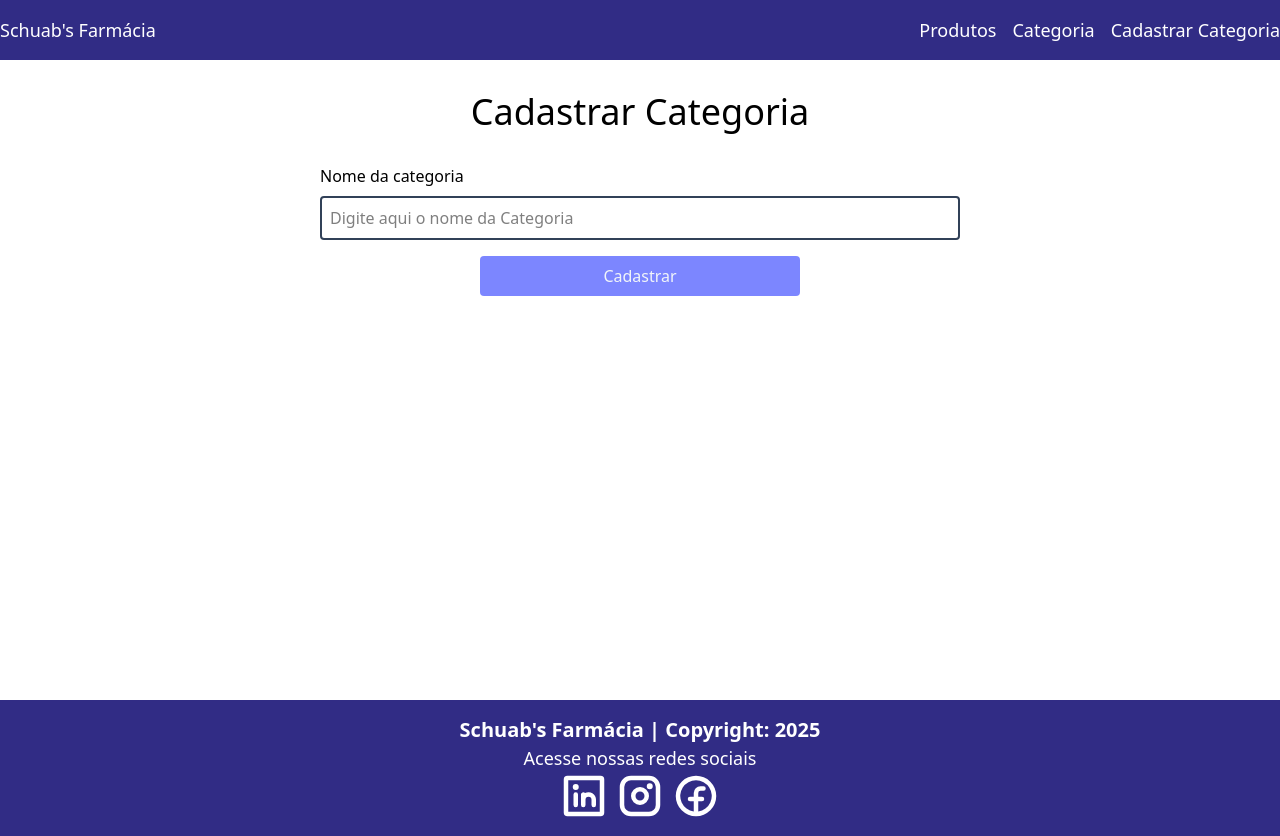
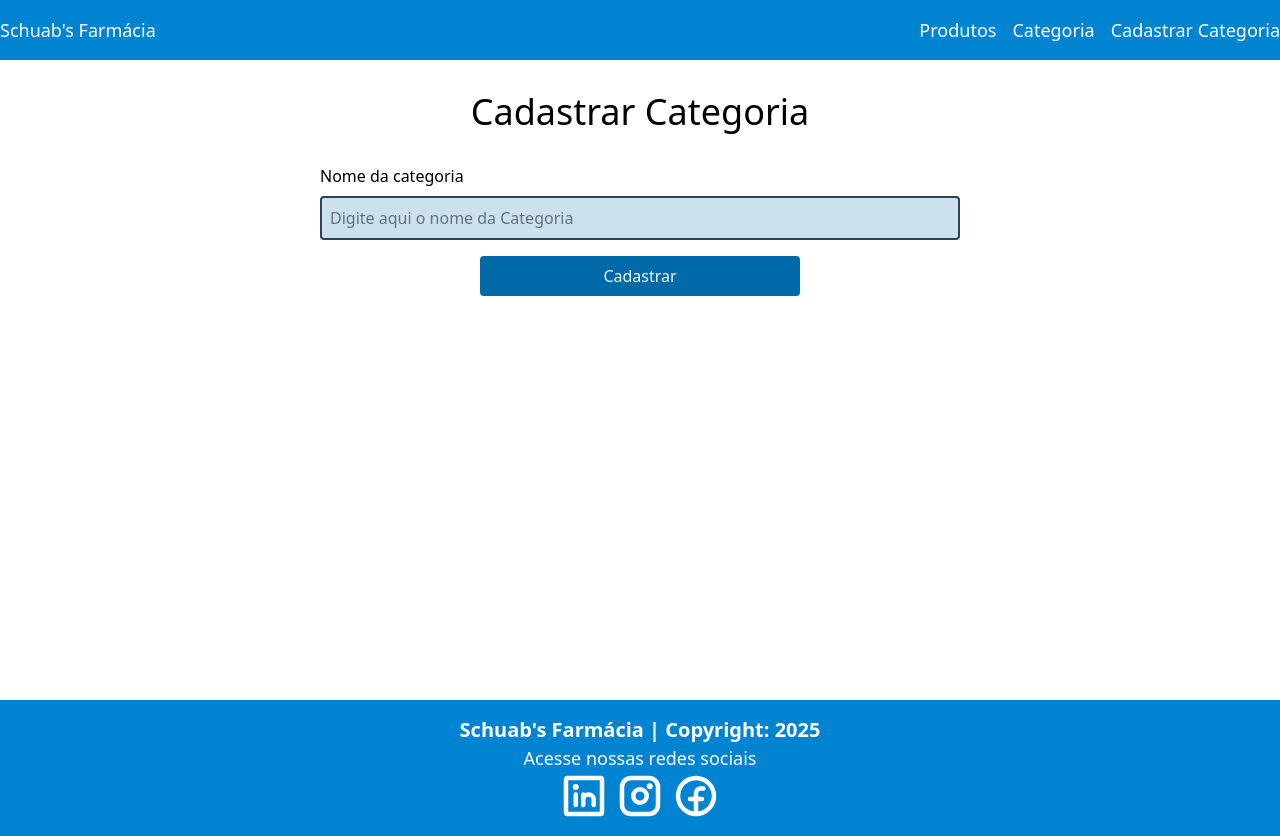
Before and after one commit to Schuab3000s/React-Farmacia, a React (Vite) app: page /cadastrarcategoria in a window 1280 px wide. Built offline with nearby package versions, Linux system fonts and the light colour scheme.

Commit message:
ajustando as cores

```diff
--- a/src/components/categorias/cardcategoria/CardCategoria.tsx
+++ b/src/components/categorias/cardcategoria/CardCategoria.tsx
@@ -8,15 +8,15 @@ interface CardCategoriaProps {
 function CardCategoria({ categoria }: CardCategoriaProps) {
   return (
     <div className="border flex flex-col rounded-2xl overflow-hidden justify-between">
-      <header className="py-2 px-6 bg-indigo-800 text-white font-bold text-2xl">
+      <header className="py-2 px-6 bg-sky-800 text-white font-bold text-2xl">
         Categoria
       </header>
-      <p className="p-8 text-3xl bg-slate-200 h-full">{categoria.nome}</p>
+      <p className="p-8 text-3xl bg-sky-700/40 h-full">{categoria.nome}</p>
 
       <div className="flex">
         <Link
           to={`/editarcategoria/${categoria.id}`}
-          className="w-full text-slate-100 bg-indigo-400 hover:bg-indigo-800
+          className="w-full text-slate-100 bg-sky-700 hover:bg-indigo-800
                         flex items-center justify-center py-2"
         >
           <button>Editar</button>
@@ -24,7 +24,7 @@ function CardCategoria({ categoria }: CardCategoriaProps) {
 
         <Link
           to={`/deletarcategoria/${categoria.id}`}
-          className="text-slate-100 bg-red-400 hover:bg-red-700 w-full
+          className="text-slate-100 bg-red-500/90 hover:bg-red-700 w-full
                     flex items-center justify-center"
         >
           <button>Deletar</button>
--- a/src/components/categorias/formcategoria/FormCategoria.tsx
+++ b/src/components/categorias/formcategoria/FormCategoria.tsx
@@ -81,13 +81,13 @@ function FormCategoria() {
             type="text"
             placeholder="Digite aqui o nome da Categoria"
             name="descricao"
-            className="border-2 border-slate-700 rounded p-2"
+            className="border-2 border-slate-700 rounded p-2 bg-sky-700/20"
             value={categoria.nome}
             onChange={(e: ChangeEvent<HTMLInputElement>) => atualizarEstado(e)}
           />
         </div>
         <button
-          className="rounded text-slate-100 bg-indigo-400
+          className="rounded text-slate-100 bg-sky-700
                                hover:bg-indigo-800 w-1/2 py-2 mx-auto flex justify-center"
           type="submit"
         >
--- a/src/components/footer/Footer.tsx
+++ b/src/components/footer/Footer.tsx
@@ -10,7 +10,7 @@ function Footer() {
 
   return (
     <>
-      <div className="flex justify-center bg-indigo-900 text-white">
+      <div className="flex justify-center bg-sky-600 text-white">
         <div className="container flex flex-col items-center py-4">
           <p className="text-xl font-bold">
             Schuab's Farmácia | Copyright: {data}
--- a/src/components/navbar/Navbar.tsx
+++ b/src/components/navbar/Navbar.tsx
@@ -6,13 +6,15 @@ function Navbar() {
     <>
       <div
         className="w-full flex justify-center py-4
-                   bg-indigo-900 text-white"
+                   bg-sky-600 text-white"
       >
         <div className="container flex justify-between text-lg">
-          Schuab's Farmácia
+          <Link to="/home" className="hover:underline">
+            Schuab's Farmácia
+          </Link>
           <div className="flex gap-4">
             Produtos
-            <Link to="/categoria" className="hover:underline">
+            <Link to="/categorias" className="hover:underline">
               Categoria
             </Link>
             <Link to="/cadastrarcategoria" className="hover:underline">
--- a/src/pages/home/Home.tsx
+++ b/src/pages/home/Home.tsx
@@ -3,7 +3,7 @@ import "../../assets/css/style.css";
 function Home() {
   return (
     <>
-      <div className="bg-indigo-900 flex justify-center">
+      <div className="bg-green-400 flex justify-center">
         <div className="container grid grid-cols-2 text-white">
           <div className="flex flex-col gap-4 items-center justify-center py-4">
             <h2 className="text-5xl font-bold">Seja Bem Vindo!</h2>
```
